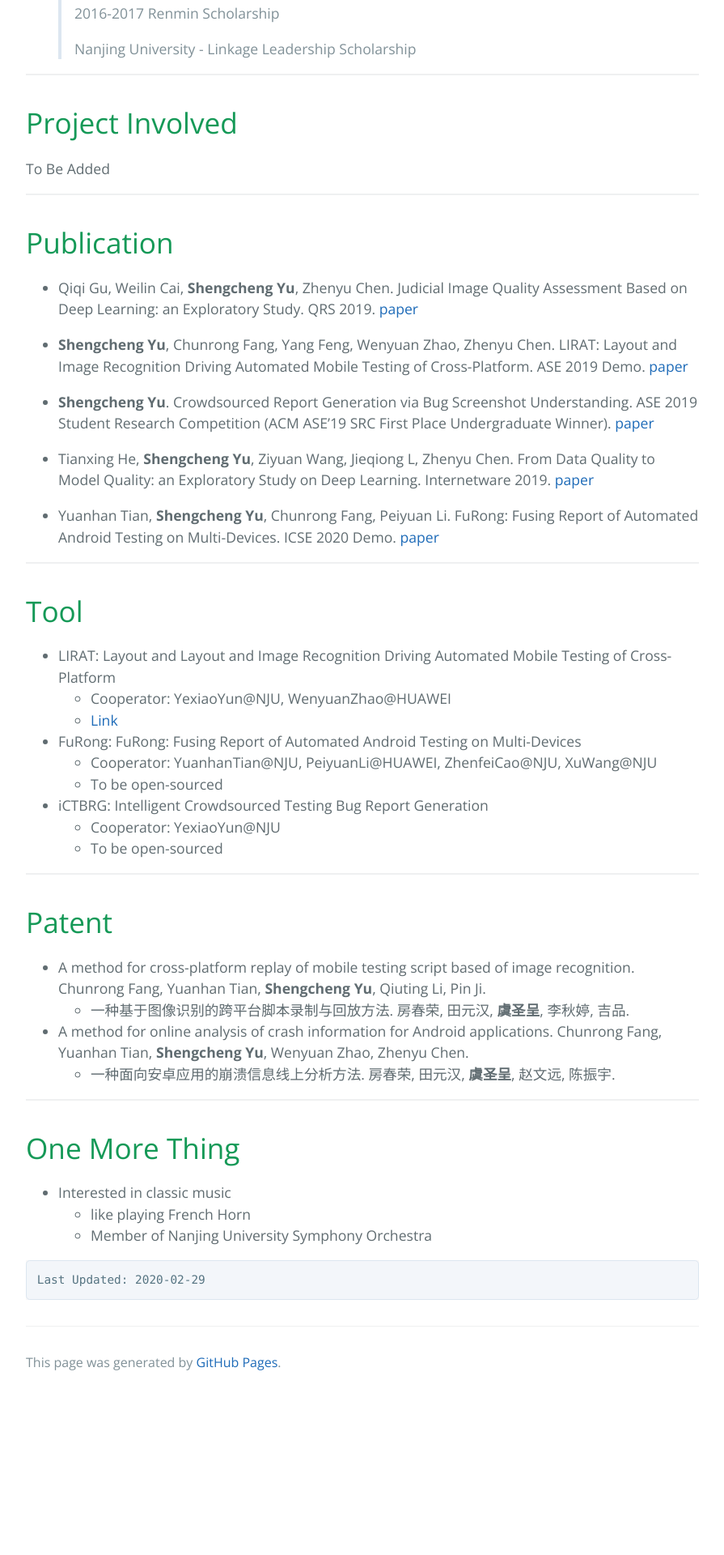
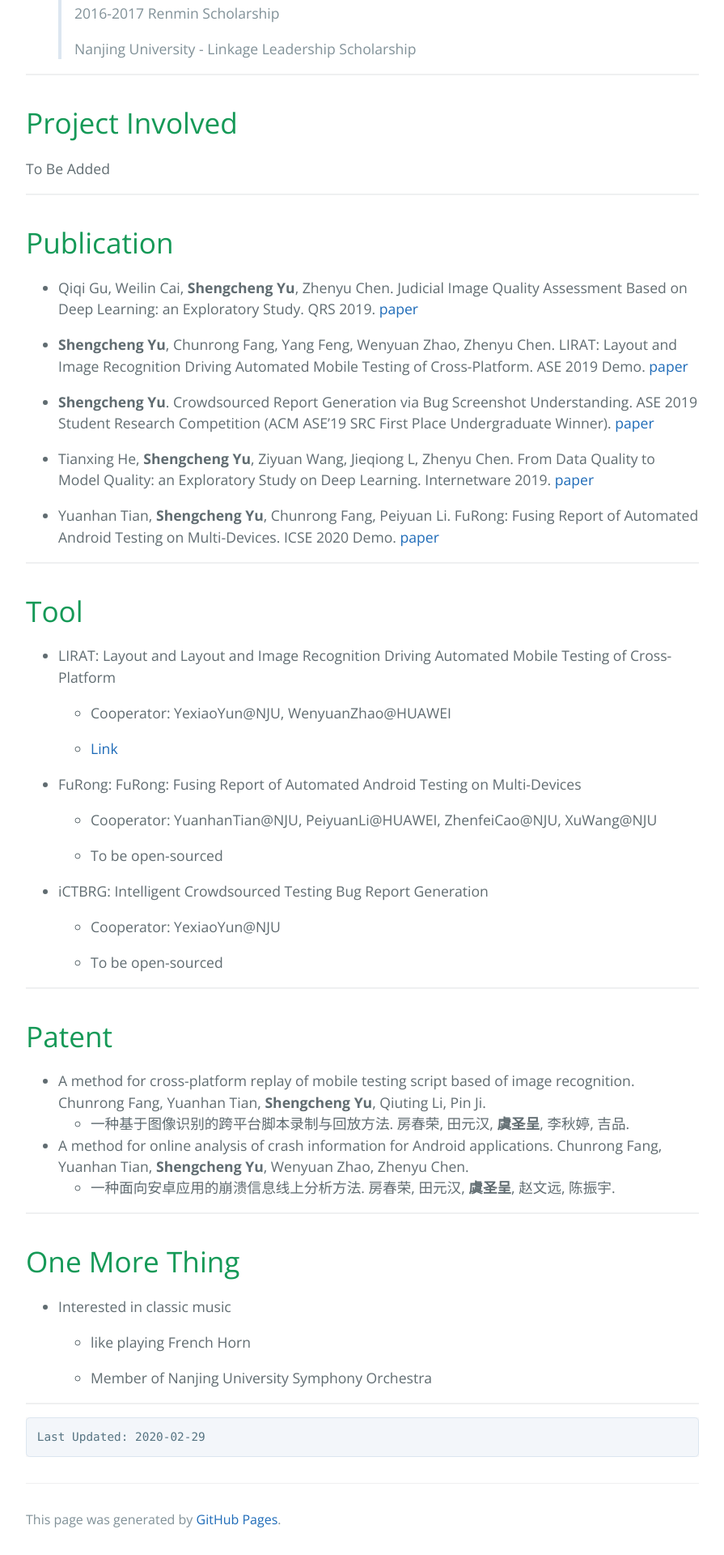
Before and after one commit to yushengcheng/yushengcheng.github.io, a Jekyll site: the page built from index.md, in a window 1280 px wide. Shown: the part 1565-3485 px from the top of the page at 81% size, without its empty margins (192-1087 px from the left). Built offline with Jekyll 4.4.1, drawn with Linux system fonts in a browser that asks for light colours; our own code applies the rules of GitHub Pages for plain Markdown files; before the commit the page ends 3291 px from its top, so only the background shows below that.

````diff
--- a/index.md
+++ b/index.md
@@ -66,15 +66,21 @@ To Be Added
 # Tool
 
 - LIRAT: Layout and Layout and Image Recognition Driving Automated Mobile Testing of Cross-Platform
+
 	- Cooperator: YexiaoYun@NJU, WenyuanZhao@HUAWEI
+
 	- [Link](https://github.com/YSC9848/LIRAT)
 
 - FuRong: FuRong: Fusing Report of Automated Android Testing on Multi-Devices
+
 	- Cooperator: YuanhanTian@NJU, PeiyuanLi@HUAWEI, ZhenfeiCao@NJU, XuWang@NJU
+
 	- To be open-sourced
 
 - iCTBRG: Intelligent Crowdsourced Testing Bug Report Generation
+
 	- Cooperator: YexiaoYun@NJU
+
 	- To be open-sourced
 
  * * *
@@ -91,9 +97,13 @@ To Be Added
 
 # One More Thing
 
-* Interested in classic music
-	* like playing French Horn
-	* Member of Nanjing University Symphony Orchestra
+- Interested in classic music
+
+	- like playing French Horn
+
+	- Member of Nanjing University Symphony Orchestra
+
+ * * *
 
 ```
 Last Updated: 2020-02-29
````
